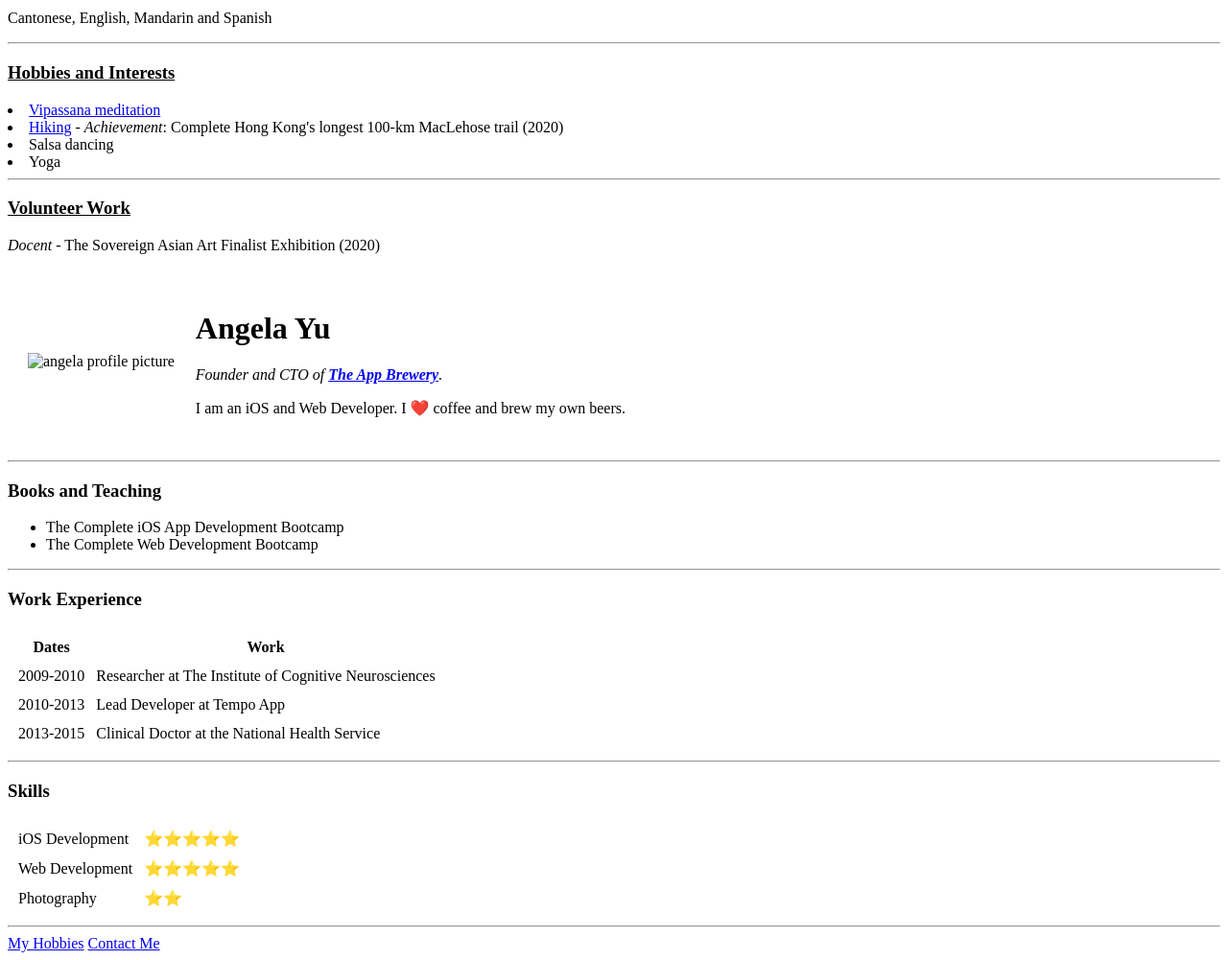
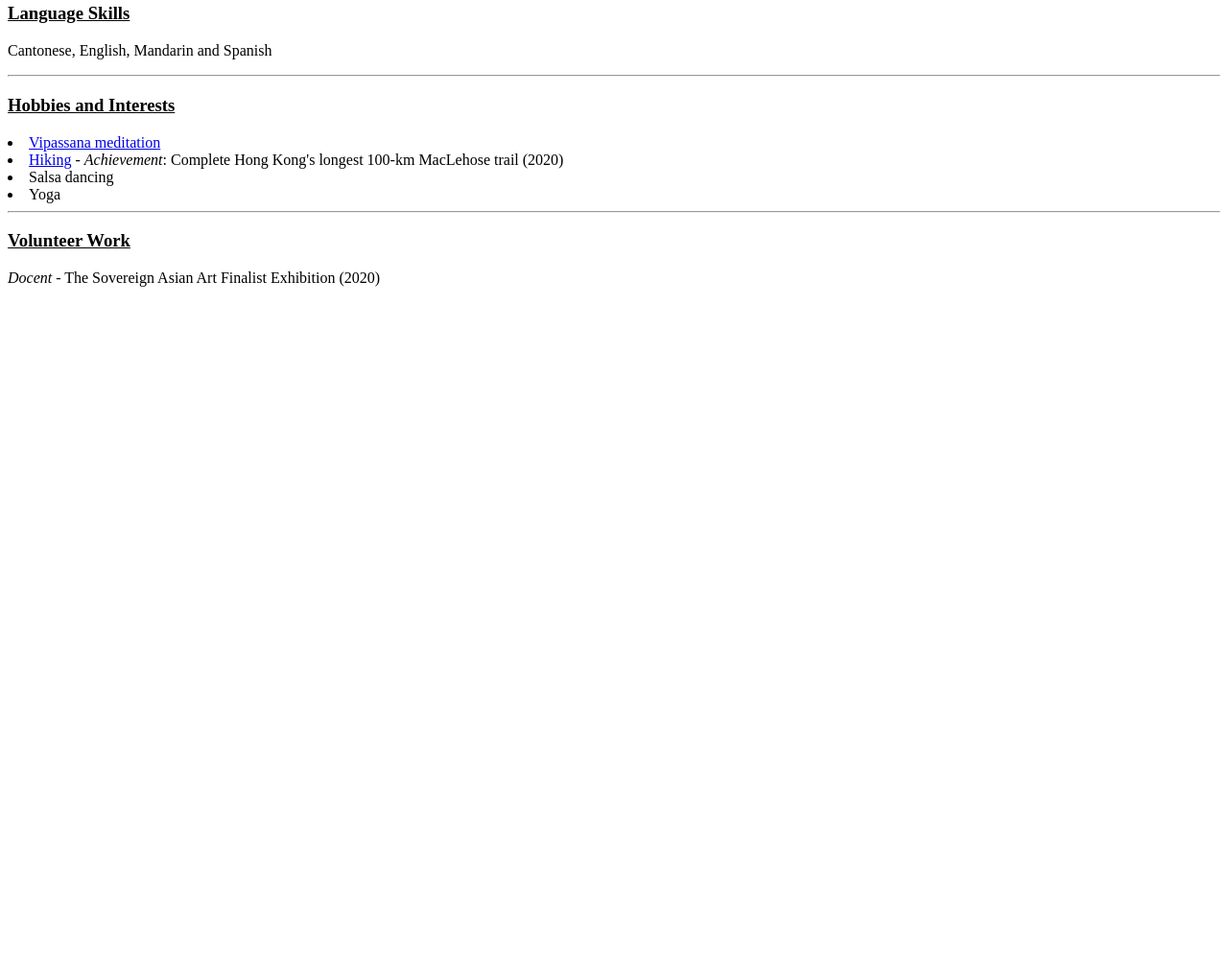
Before and after one commit to elaineyeung/CV, a plain HTML site: page index.html in a window 1280 px wide. Shown: the part 1034-2035 px from the top of the page at 96% size. After the commit the page ends 1349 px from the top, so only its background shows below. Drawn offline with Linux system fonts and the light colour scheme.

Commit message:
Update index.html

```diff
--- a/index.html
+++ b/index.html
@@ -1,9 +1,9 @@
 <!DOCTYPE html>
 <html lang="en" dir="ltr">
 
-
 <head>
   <meta charset="utf-8">
+  <link rel="shortcut icon" href="favicon.ico">
   <title>Elaine's Personal Website</title>
   <link rel="stylesheet" href="css/styles.css">
 
@@ -94,7 +94,7 @@
   <p><strong><a href="https://www.exxonmobil.com.hk/en-HK">ExxonMobil Hong Kong</a> - Hong Kong, China</strong><br>
     <em>Project Coordinator, Global Real Estate & Facilities (2019 - 2010)</em>
 
-  </p>
+  </p><br>
   <p>
     <strong><a href="https://www.kornferry.com">Korn Ferry</a> - San Francisco, USA</strong><br>
     <em>Project Coordinator (2007 - 2009)</em>
@@ -127,75 +127,3 @@
 </body>
 
 </html>
-<!DOCTYPE html>
-<html>
-
-<head>
-  <meta charset="utf-8">
-  <title>Angela's Personal Site</title>
-  <link rel="stylesheet" href="/css/styles.css">
-</head>
-
-<body>
-  <table cellspacing="20">
-    <tr>
-      <td><img src="images/angela.png" alt="angela profile picture"></td>
-      <td>
-        <h1>Angela Yu</h1>
-        <p><em>Founder and CTO of <strong><a href="https://www.appbrewery.co/">The App Brewery</a></strong>.</em></p>
-        <p>I am an iOS and Web Developer. I ❤️ coffee and brew my own beers.</p>
-      </td>
-    </tr>
-  </table>
-  <hr>
-  <h3>Books and Teaching</h3>
-  <ul>
-    <li>The Complete iOS App Development Bootcamp</li>
-    <li>The Complete Web Development Bootcamp</li>
-  </ul>
-  <hr>
-  <h3>Work Experience</h3>
-  <table cellspacing="10">
-    <thead>
-      <tr>
-        <th>Dates</th>
-        <th>Work</th>
-      </tr>
-    </thead>
-    <tbody>
-      <tr>
-        <td>2009-2010</td>
-        <td>Researcher at The Institute of Cognitive Neurosciences</td>
-      </tr>
-      <tr>
-        <td>2010-2013</td>
-        <td>Lead Developer at Tempo App</td>
-      </tr>
-      <tr>
-        <td>2013-2015</td>
-        <td>Clinical Doctor at the National Health Service</td>
-      </tr>
-    </tbody>
-  </table>
-  <hr>
-  <h3>Skills</h3>
-  <table cellspacing="10">
-    <tr>
-      <td>iOS Development</td>
-      <td>⭐️⭐️⭐️⭐️⭐️</td>
-    </tr>
-    <tr>
-      <td>Web Development</td>
-      <td>⭐️⭐️⭐️⭐️⭐️</td>
-    </tr>
-    <tr>
-      <td>Photography</td>
-      <td>⭐️⭐️</td>
-    </tr>
-  </table>
-  <hr>
-  <a href="hobbies.html">My Hobbies</a>
-  <a href="contact-me.html">Contact Me</a>
-</body>
-
-</html>
```
